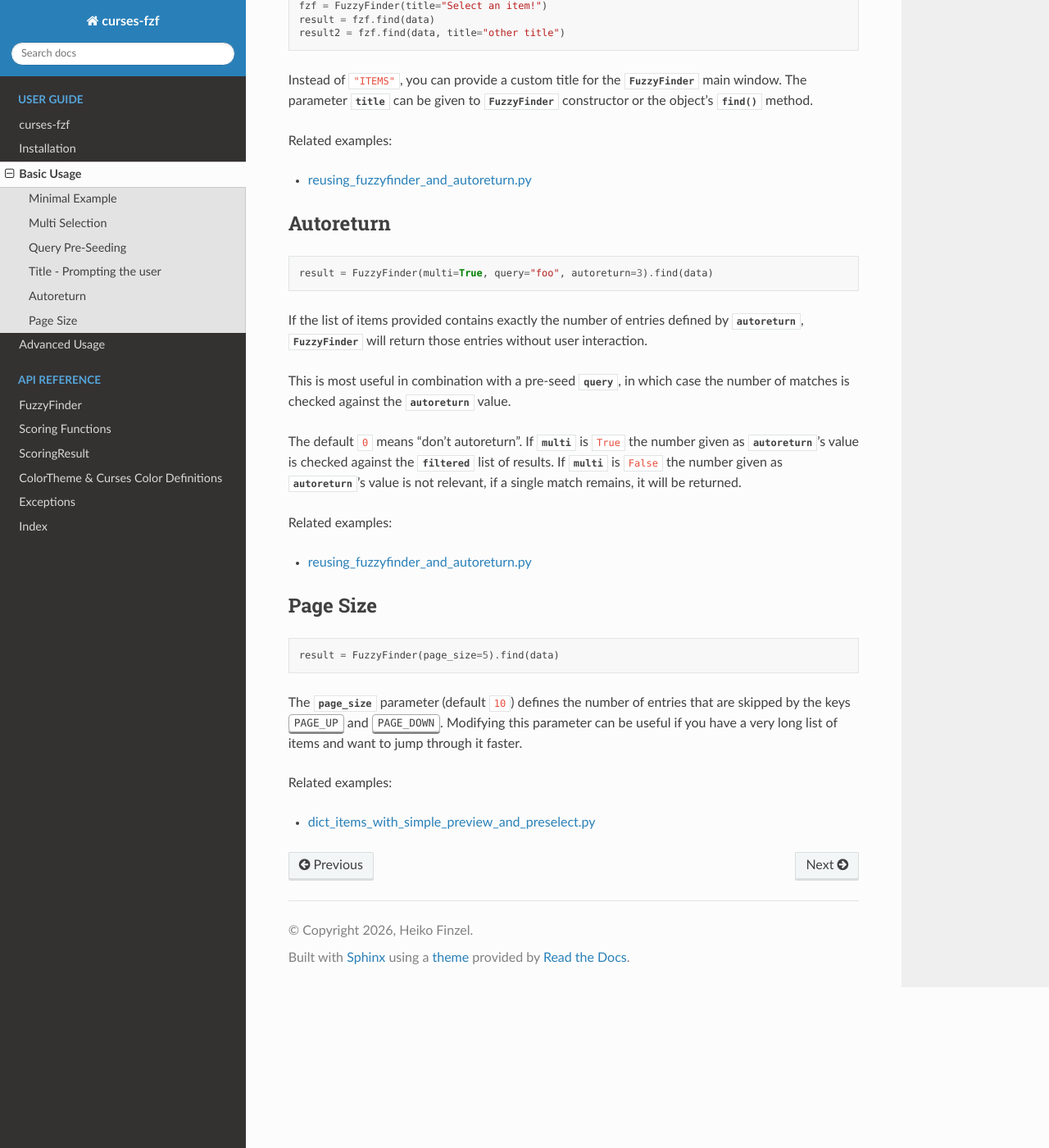
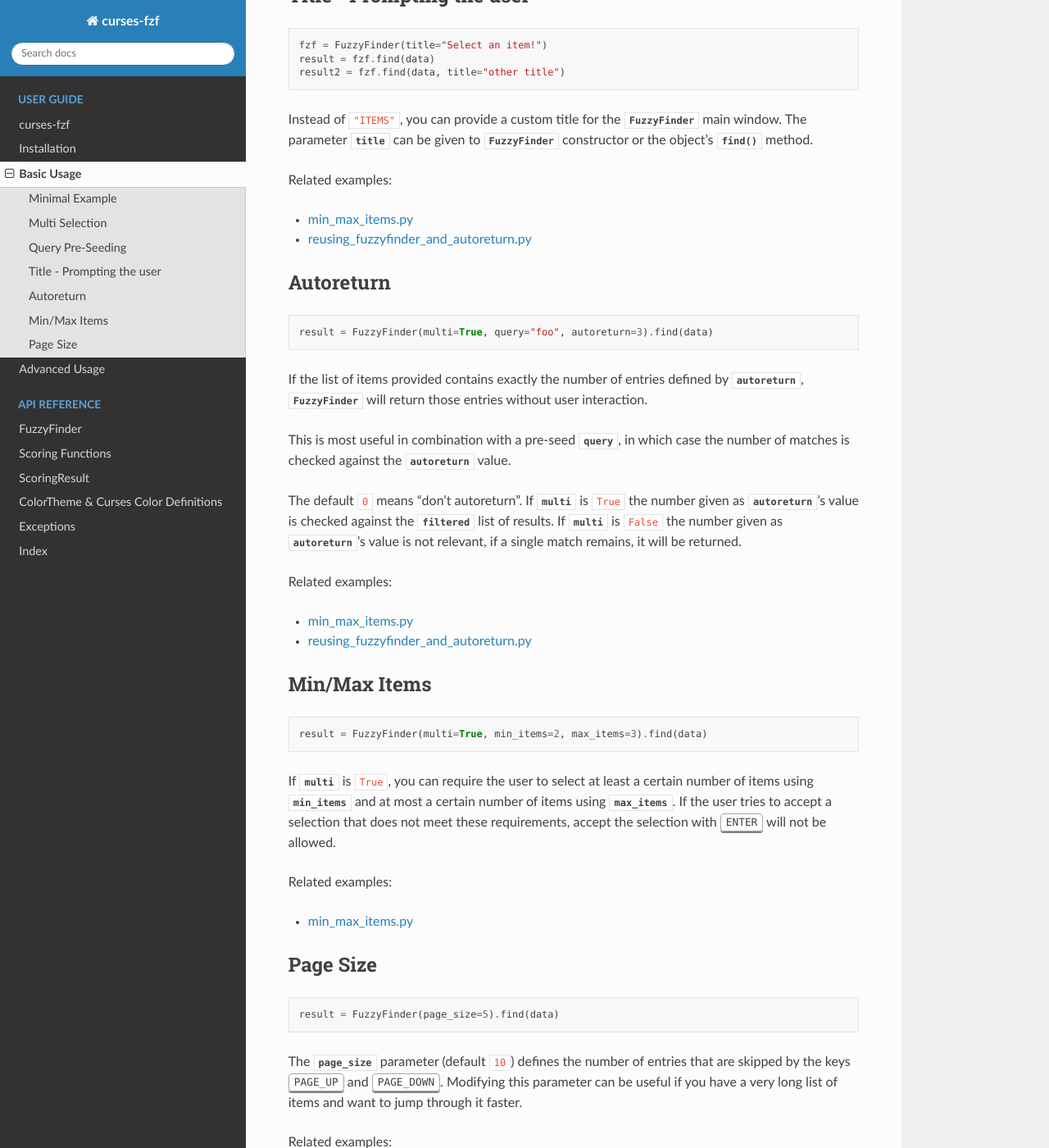
Before and after one commit to Heiko-san/curses_fzf, a Sphinx documentation site: the page built from docs/basic_usage.rst, in a window 1280 px wide and 1400 px high, scrolled down 2768 px. Shown: the whole window at 82% size. Built offline with Sphinx 7.4.7 and the Read the Docs theme 3.1.0, drawn with Linux system fonts in a browser that asks for light colours; some of the changed text lies outside the part shown.

Commit message:
min max example & docs

```diff
--- a/docs/basic_usage.rst
+++ b/docs/basic_usage.rst
@@ -62,6 +62,7 @@ arbitrary number (including zero) of items from the list using the
 Related examples:
 
 - `dict_items_with_simple_preview_and_preselect.py`_
+- `min_max_items.py`_
 - `custom_keybindings_and_external_functions.py`_
 
 Query Pre-Seeding
@@ -93,6 +94,7 @@ The parameter :attr:`~curses_fzf.FuzzyFinder.query` can be given to
 Related examples:
 
 - `reusing_fuzzyfinder_and_autoreturn.py`_
+- `min_max_items.py`_
 - `custom_keybindings_and_external_functions.py`_
 
 .. image:: _static/simple.png
@@ -118,6 +120,7 @@ The parameter :attr:`~curses_fzf.FuzzyFinder.title` can be given to
 
 Related examples:
 
+- `min_max_items.py`_
 - `reusing_fuzzyfinder_and_autoreturn.py`_
 
 Autoreturn
@@ -145,7 +148,26 @@ match remains, it will be returned.
 
 Related examples:
 
+- `min_max_items.py`_
 - `reusing_fuzzyfinder_and_autoreturn.py`_
+
+Min/Max Items
+-------------
+
+.. code-block:: python
+
+    result = FuzzyFinder(multi=True, min_items=2, max_items=3).find(data)
+
+If :attr:`~curses_fzf.FuzzyFinder.multi` is ``True``, you can require the user
+to select at least a certain number of items using
+:attr:`~curses_fzf.FuzzyFinder.min_items` and at most a certain number of items
+using :attr:`~curses_fzf.FuzzyFinder.max_items`.
+If the user tries to accept a selection that does not meet these requirements,
+accept the selection with :kbd:`ENTER` will not be allowed.
+
+Related examples:
+
+- `min_max_items.py`_
 
 Page Size
 ---------
@@ -169,3 +191,4 @@ Related examples:
 .. _reusing_fuzzyfinder_and_autoreturn.py: https://github.com/Heiko-san/curses_fzf/blob/main/examples/reusing_fuzzyfinder_and_autoreturn.py
 .. _custom_keybindings_and_external_functions.py: https://github.com/Heiko-san/curses_fzf/blob/main/examples/custom_keybindings_and_external_functions.py
 .. _minimal_example.py: https://github.com/Heiko-san/curses_fzf/blob/main/examples/minimal_example.py
+.. _min_max_items.py: https://github.com/Heiko-san/curses_fzf/blob/main/examples/min_max_items.py
```
Also changed, not shown: 1 other file.
